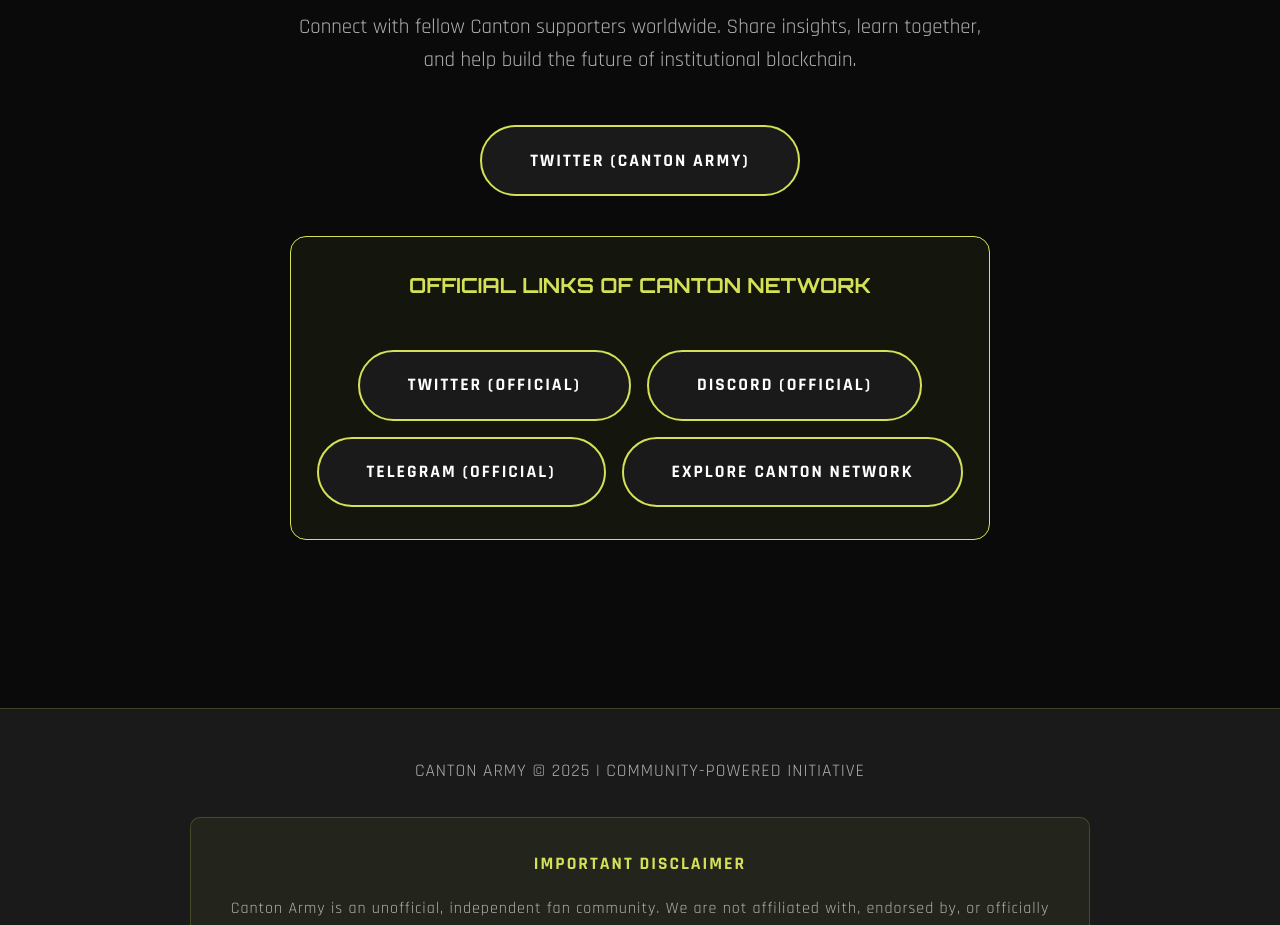
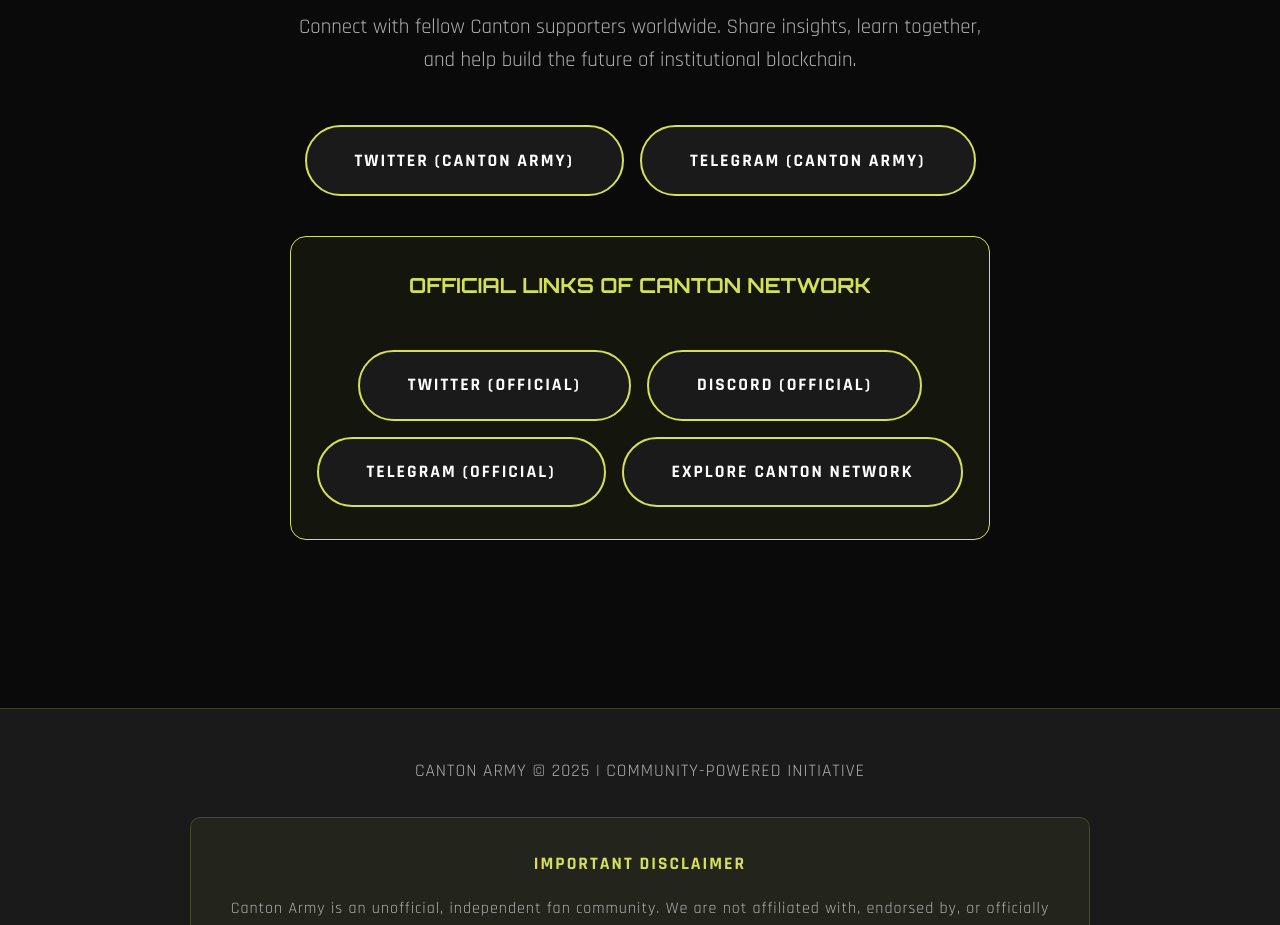
Before and after one commit to ethann-code/cantonarmy, a plain HTML site: page index.html in a window 1280 px wide. Shown: the part 6760-7685 px from the top of the page. Drawn offline with Linux system fonts and the light colour scheme; no server answers.

Commit message:
index.html

```diff
--- a/index.html
+++ b/index.html
@@ -1043,6 +1043,7 @@
         <!-- Army Community Link (centred)-->
         <div class="community-buttons" style="justify-content: center; margin-bottom: 2.5rem;">
             <a href="https://x.com/CantonArmy" target="_blank" class="social-button">TWITTER (Canton Army)</a>
+            <a href="https://t.me/CantonArmyAnnouncements" target="_blank" class="social-button">TELEGRAM (Canton Army)</a>
         </div>
 
         <!-- Official Links Section -->
```
